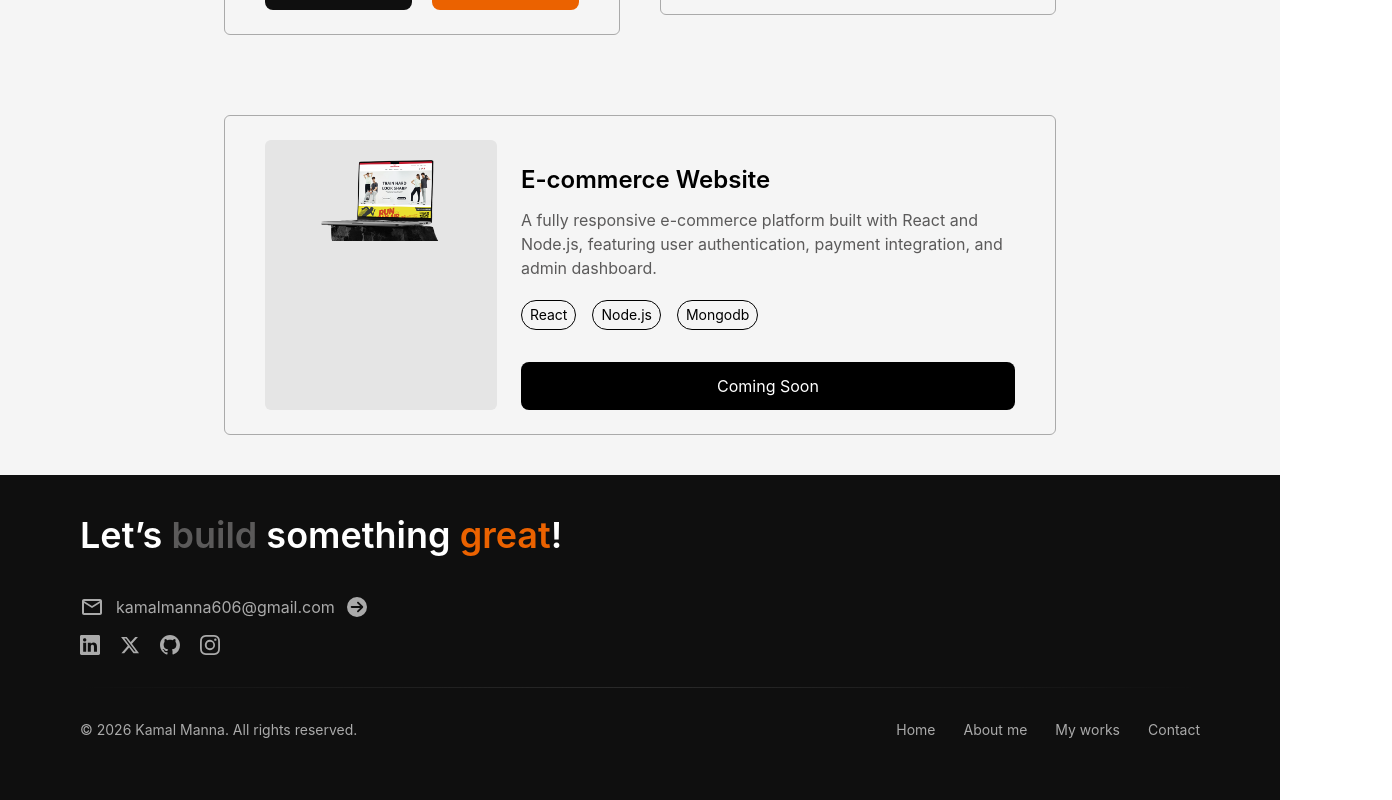
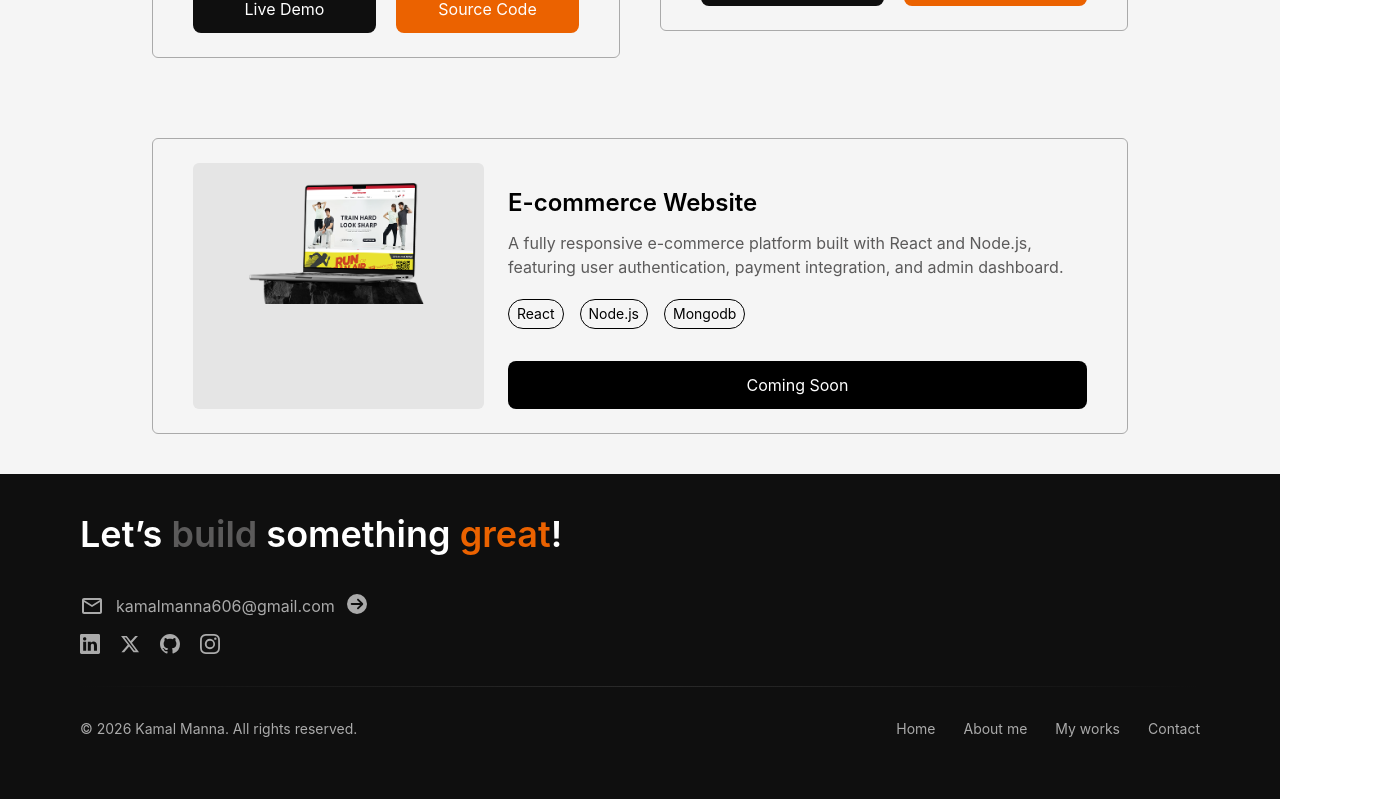
Before and after one commit to codewithkamal01/React-Portfolio, a React (Vite) app: page / in a window 1280 px wide. Shown: the part 2316-3116 px from the top of the page, 1392 px wide, since content can reach past the window. Built offline with nearby package versions, Linux system fonts and the light colour scheme.

Commit message:
small ui fix

```diff
--- a/src/components/ProjectList.jsx
+++ b/src/components/ProjectList.jsx
@@ -25,7 +25,7 @@ function ProjectList() {
     },
   ];
   return (
-    <div className="max-w-7xl mx-auto grid grid-cols-1 md:grid-cols-2 gap-10 mt-5 px-6 md:px-28">
+    <div className="max-w-7xl mx-auto grid grid-cols-1 md:grid-cols-2 gap-10 mt-5 px-6 md:px-10">
       {projects.map((project, index) => (
         <div
           key={index}
--- a/src/pages/Contact.jsx
+++ b/src/pages/Contact.jsx
@@ -11,7 +11,7 @@ function Contact() {
         Let’s <span className="text-[#5B5A5A]">build</span> something{" "}
         <span className="text-[#EB6200]">great</span>!
       </h1>
-      <div className="flex items-center gap-3 group cursor-pointer w-fit">
+      <div className="flex justify-center md:justify-start gap-3 group cursor-pointer">
         <MdOutlineEmail className="text-2xl text-[#AAAAAA] group-hover:text-[#EB6200]" />
         <a
           href="mailto:kamalmanna606@gmail.com"
@@ -22,7 +22,7 @@ function Contact() {
         <FaCircleArrowRight className="text-xl text-[#AAAAAA] group-hover:text-[#EB6200] transition" />
       </div>
       {/* Social Icons */}
-      <div className="mt-4 mb-8 flex gap-5 text-xl text-[#AAAAAA]">
+      <div className="mt-4 mb-8 flex justify-center md:justify-start  gap-5 text-xl text-[#AAAAAA]">
         <a href="https://linkedin.com/in/kamalmanna" target="_blank">
           <BsLinkedin className="hover:text-[#EB6200] hover:scale-110 transition" />
         </a>
--- a/src/pages/Home.jsx
+++ b/src/pages/Home.jsx
@@ -14,7 +14,7 @@ function Home() {
           <span className="text-[#AAAAAA]">thoughtful</span>{" "}
           <span className="text-[#EB6200]">design.</span>
         </h1>
-        <div className="relative flex justify-center h-96">
+        <div className="relative flex justify-center h-80 md:h-96">
           <img
             className="absolute -top-20 w-96 -z-10"
             src={Ellipse}
@@ -27,10 +27,10 @@ function Home() {
           />
           <img className="absolute left-25 top-14 md:left-52 md:top-12 w-7 md:w-9" src={Vector} alt="" />
           <img className="absolute right-26 top-25 w-4 md:right-52 md:top-20 md:w-6 " src={Vector} alt="" />
-          <img className="absolute top-42 md:top-32 z-10" src={Shadow} alt="" />
+          <img className="absolute top-44 md:top-32 z-10" src={Shadow} alt="" />
         </div>
         <div className="relative z-20 justify-center items-center flex flex-col">
-          <p className="absolute -top-36 md:-top-22 text-xs md:text-sm text-gray-500 w-96 md:w-4xl">
+          <p className="absolute -top-22 md:-top-22 text-xs md:text-sm text-gray-500 w-90 md:w-4xl">
             Hi, I’m Kamal, a second-year BCA student passionate about coding and
             web development. I have experience with Python, C,
             <br /> and frontend technologies, and I’m currently learning the
@@ -39,7 +39,7 @@ function Home() {
             a full-stack developer.
           </p>
           <a href={Resume} download>
-            <button className="relative -top-8 md:top-0 cursor-pointer overflow-hidden mt-7 px:3  py-2 md:px-5 md:py-3 w-44 md:w-52 rounded-xl bg-[#0F0F0F] text-white group md:mb-8">
+            <button className="relative top-5 md:top-0 cursor-pointer overflow-hidden mt-7 px:3  py-2 md:px-5 md:py-3 w-44 md:w-52 rounded-xl bg-[#0F0F0F] text-white group mb-0 md:mb-8">
               <span className="relative z-10 md:text-xl" >Download Resume</span>
               <span className="absolute inset-0 bg-[#EB6200] scale-x-0 origin-left transition-transform duration-300 group-hover:scale-x-100"></span>
             </button>
--- a/src/pages/Projects.jsx
+++ b/src/pages/Projects.jsx
@@ -11,7 +11,7 @@ function Projects() {
         <h1 className="mt-3 text-3xl md:text-5xl font-extrabold leading-tight">
           A <span className="text-[#AAAAAA]">glimpse</span> of what <br />
           i've{" "}
-          <span className="text-[#EB6200] inline-flex items-baseline gap-4 md:gap-10 w-full md:w-5xl">
+          <span className="text-[#EB6200] inline-flex items-baseline gap-4 md:gap-10 w-full md:w-7xl">
             built.
             <span className="h-[1px] flex-1 bg-[#AAAAAA]"></span>
           </span>
```
